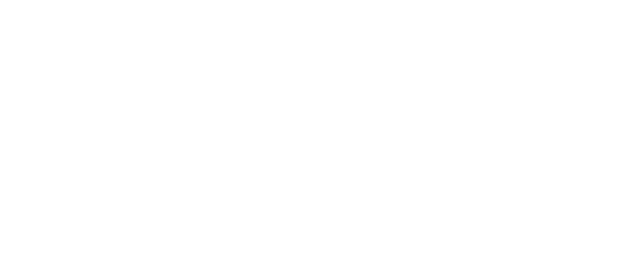
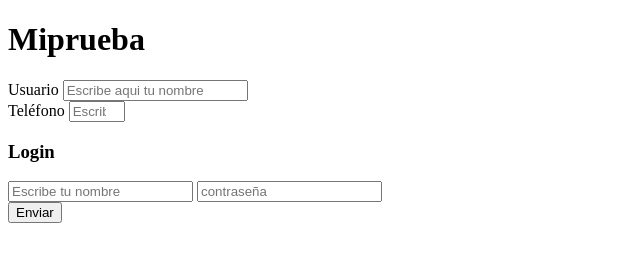
Before and after one commit to ramon-OAL/formulario, a plain HTML site: page index.html in a window 1280 px wide. Shown: the whole page, without its empty margins (0-640 px from the left). Drawn offline with Linux system fonts and the light colour scheme.

Commit message:
esto es un cambio de HTML

```diff
--- a/index.html
+++ b/index.html
@@ -7,6 +7,37 @@
     <title>Document</title>
 </head>
 <body>
+    <h1>Miprueba</h1>
+<form name="formulario" action="ejecutar-código.php" method="post" id="miFormulario">
+      <!-- method esta el post y el get ,sirve para emviar información al servidor,la diferencia entre ellos es que el post sale la url y el get los datos visibles y tiene poca seguridad -->
+  <div>
+
+
+
+    <label for="mitexto">Usuario</label>
+    <input type="text" id="mitexto" placeholder="Escribe aqui tu nombre" title="Escribe solo en minúsculas y no más de 15 carácteres" pattern="[a-z]{1,15}">
+</div>
+<div>
+    <label for="telefono">Teléfono</label>
+    <input type="number" id="telefono" placeholder="Escribe tu Tf" min="2" max="30">
+</div>
+
+<div class="Login">
+    <h3>Login</h3>
+
+    <input type="text" placeholder="Escribe tu nombre" name="nombre" minlength="5" maxlength="40" required>
+    <!--login-->
+    <input type="password" name="pass" placeholder="contraseña" minlength="11" required>
+    <!--contraseña-->                                                    <!-- required hace que sea obligatorio -->
+
+
+</div>
+
+
+    <input type="submit" value="Enviar">
+
+</form>
+
 
 </body>
 </html>
```
